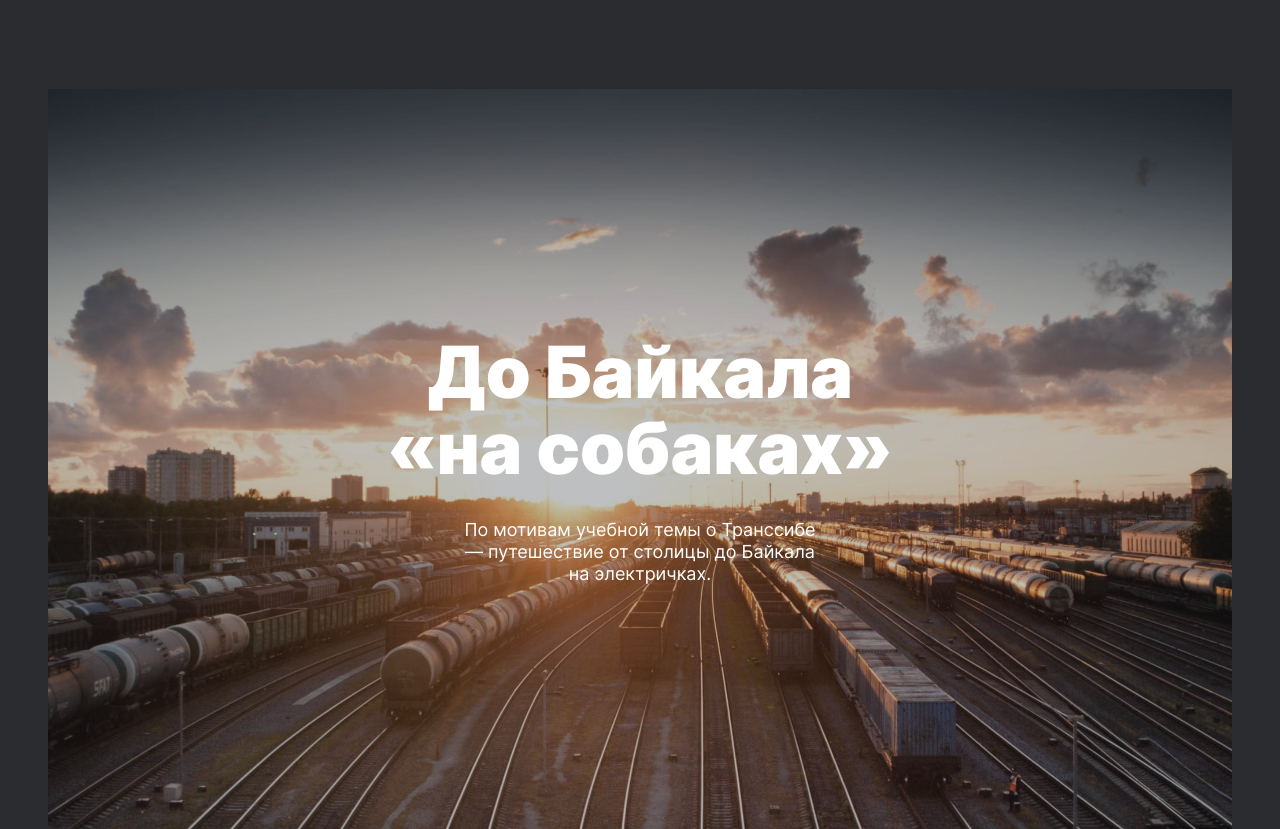
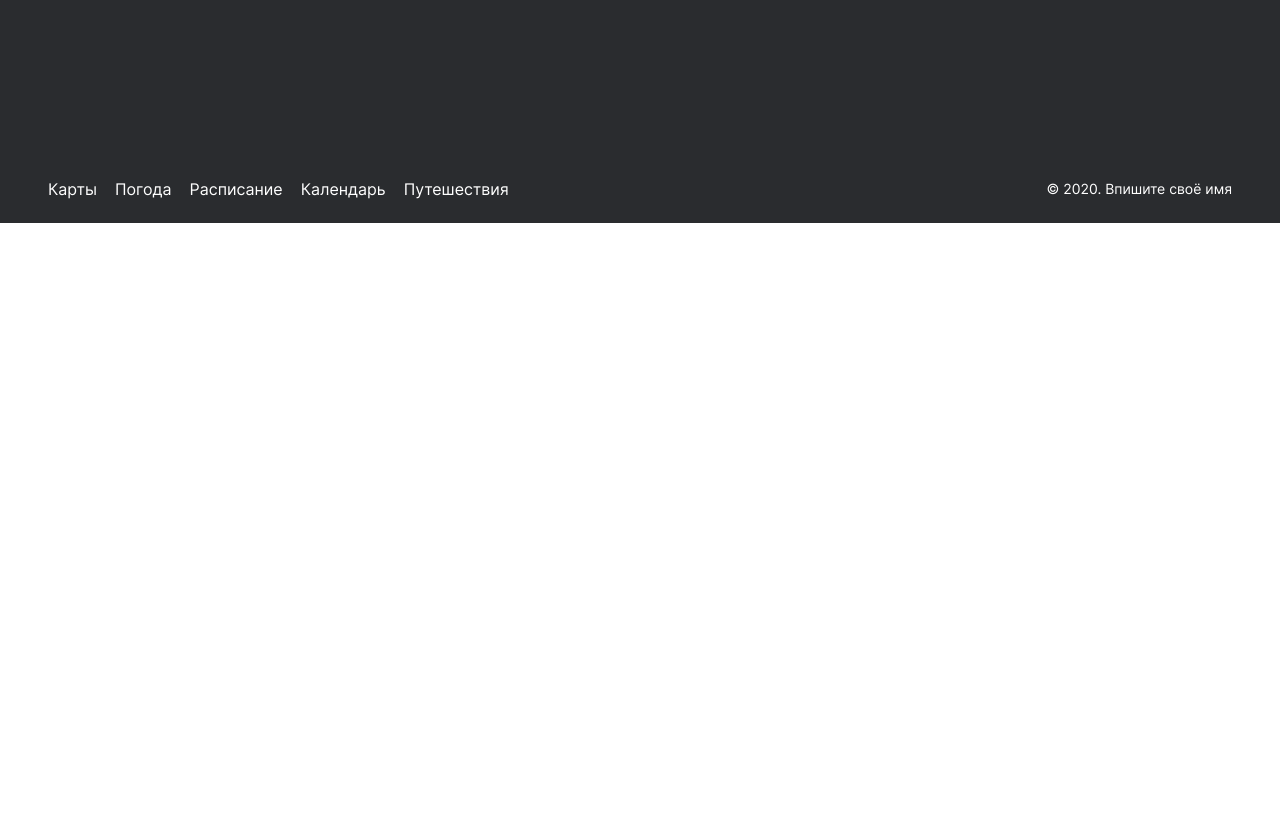
Before and after one commit to p-artu/russian-travel, a plain HTML site: page index.html in a window 1280 px wide. Shown: the part 5914-6743 px from the top of the page. After the commit the page ends 6137 px from the top, so only its background shows below. Drawn offline with Linux system fonts and the light colour scheme.

```diff
--- a/blocks/cover/__link/cover__link.css
+++ b/blocks/cover/__link/cover__link.css
@@ -16,4 +16,5 @@
 
 .cover__link:hover {
   background-color: rgba(42, 44, 47, .8);
+  transition: background-color .7s linear;
 }
--- a/blocks/link-opacity/link-opacity.css
+++ b/blocks/link-opacity/link-opacity.css
@@ -4,4 +4,5 @@
 
 .link-opacity:hover {
   opacity: .8;
+  transition: opacity .7s linear;
 }
--- a/index.html
+++ b/index.html
@@ -151,13 +151,6 @@
         </div>
       </section>
       <section class="cover">
-        <div class="cover__grid">
-          <img class="cover__background" src="sprint-3-images/cover-trains.jpg" alt="Фотография поездов">
-          <a class="cover__link" href="https://stampsy.com/na-elektrichkakh-do-baikala" target="_blank">
-            <h2 class="cover__title">До Байкала &#171;на собаках&#187;</h2>
-            <p class="cover__subtitle">По мотивам учебной темы о Транссибе — путешествие от столицы до Байкала на электричках.</p>
-          </a>
-        </div>
       </section>
     </main>
 
```
